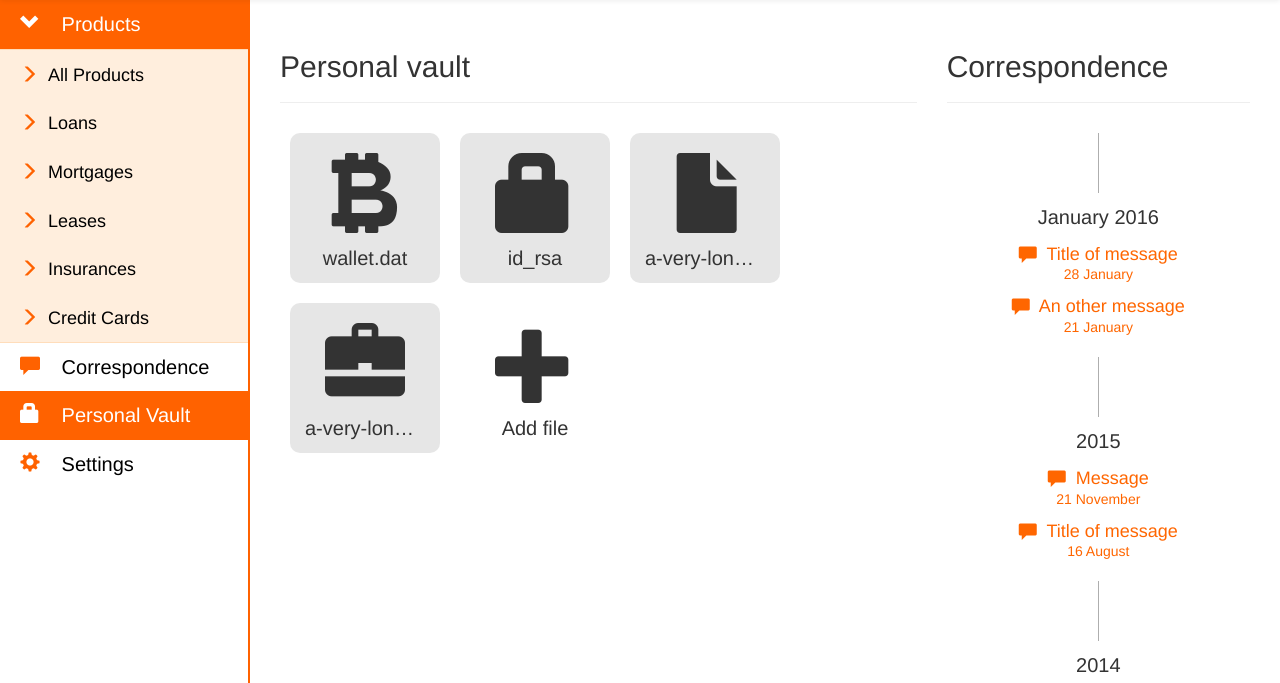
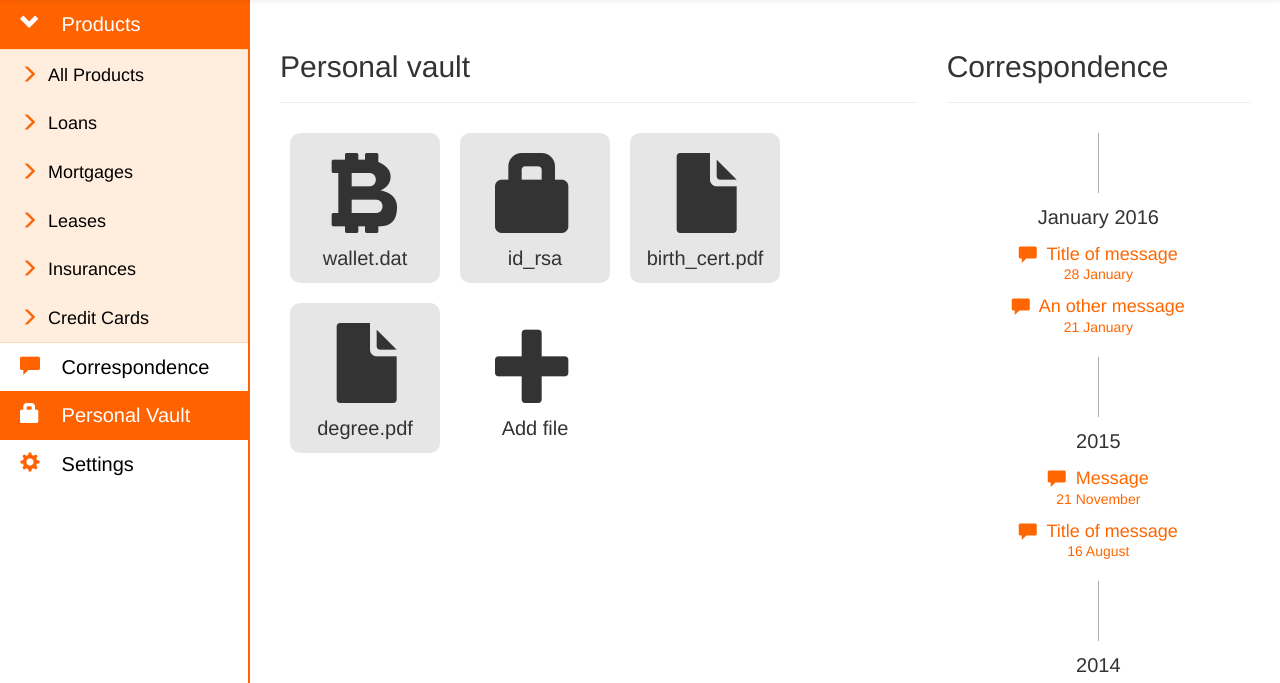
Before and after one commit to Vennik/bynkr, a PHP site: page /vault in a window 1280 px wide. Shown: the part 50-733 px from the top of the page. Run offline with PHP 8.4, Linux system fonts and the light colour scheme; some libraries are stand-ins or nearby versions.

Commit message:
Updte vault.

```diff
--- a/pages/vault.php
+++ b/pages/vault.php
@@ -38,18 +38,10 @@
                         <p>wallet.dat</p></a>
                     <a href="#" class="document"><span class="glyphicon glyphicon glyphicon-lock"></span><br>
                         <p>id_rsa</p></a>
-
-                    <?php
-
-                    $icons = ['glyphicon-file', 'glyphicon-tag', 'glyphicon-briefcase', 'glyphicon-euro'];
-                    $files = ['filename.xlsx', 'a-very-long-filename.docx', 'test.pdf'];
-                    $amount = rand(1, 2);
-
-                    for ($i = 0; $i < $amount; $i++) {
-                        echo '<a href="#" class="document"><span class="glyphicon ' . $icons[array_rand($icons)] . '"></span><br><p>' . $files[array_rand($files)] . '</p></a>';
-                    }
-
-                    ?>
+                    <a href="#" class="document"><span class="glyphicon glyphicon-file"></span><br>
+                        <p>birth_cert.pdf</p></a>
+                    <a href="#" class="document"><span class="glyphicon glyphicon-file"></span><br>
+                        <p>degree.pdf</p></a>
 
                     <!--for file upload -->
                     <div class="documents" id="placeholder"></div>
```
